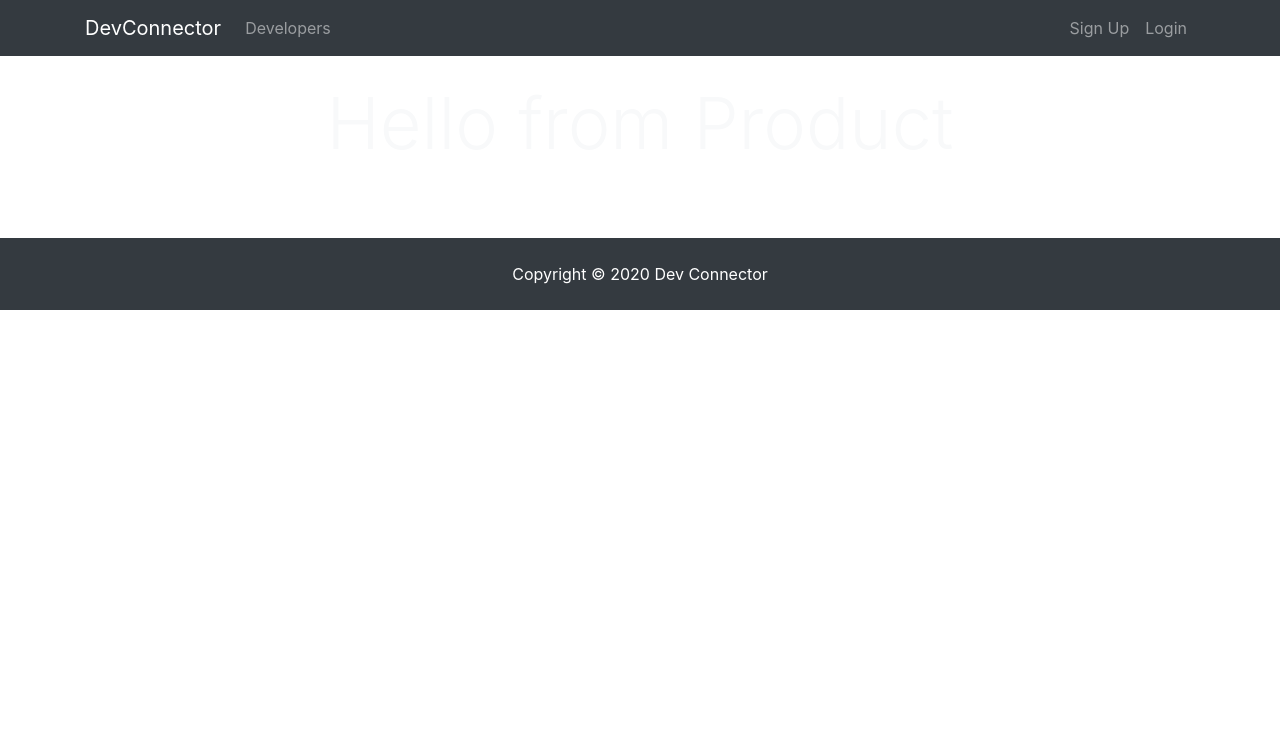
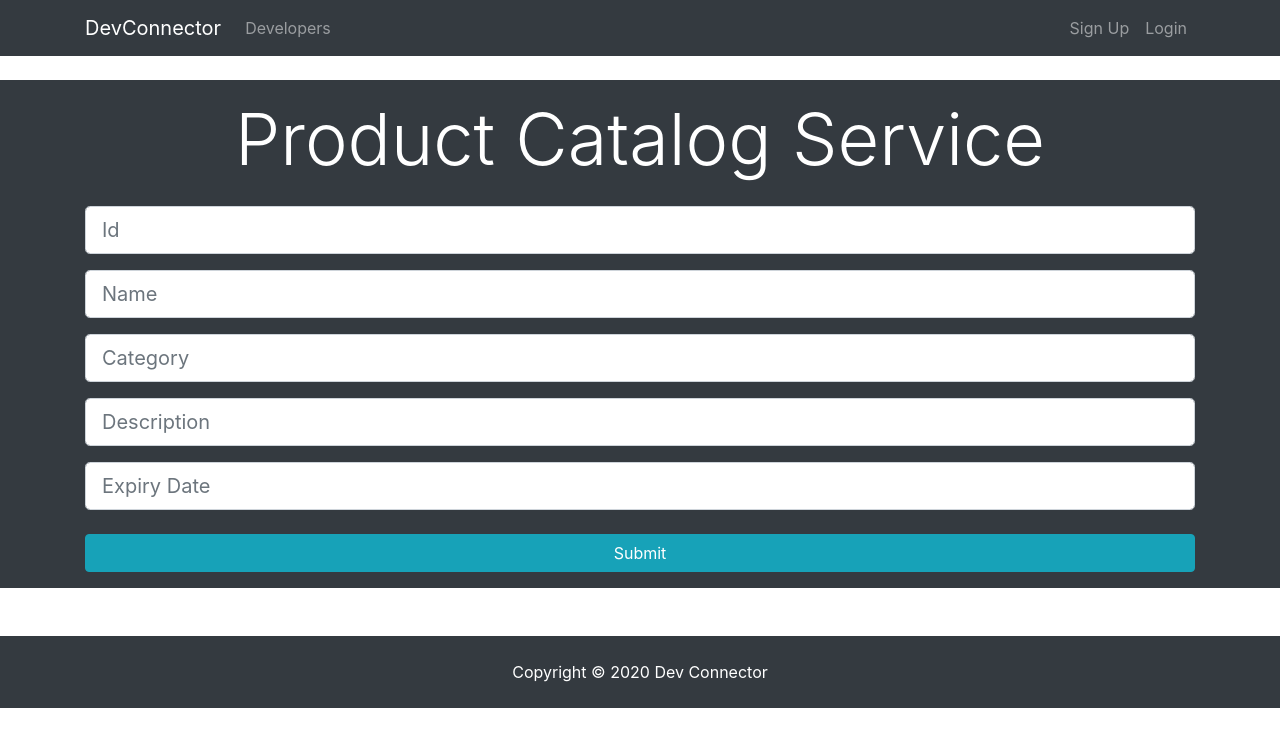
Before and after one commit to ethanMackowick1239/ProjectReact, a React (Create React App) app in the folder project-front-end/: page /Product in a window 1280 px wide. Shown: the top 746 px of the page. Built offline with nearby package versions, Linux system fonts and the light colour scheme.

Commit message:
product done?

```diff
--- a/project-front-end/public/index.html
+++ b/project-front-end/public/index.html
@@ -1,9 +1,9 @@
 <!DOCTYPE html>
 <html lang="en">
   <head>
-    <meta charset="utf-8" />
     <link rel="stylesheet" href="https://stackpath.bootstrapcdn.com/bootstrap/4.1.0/css/bootstrap.min.css" integrity="sha384-9gVQ4dYFwwWSjIDZnLEWnxCjeSWFphJiwGPXr1jddIhOegiu1FwO5qRGvFXOdJZ4" crossorigin="anonymous">
     <meta charset="utf-8" />
+    <link rel="icon" href="%PUBLIC_URL%/favicon.ico" />
     <meta name="viewport" content="width=device-width, initial-scale=1" />
     <meta name="theme-color" content="#000000" />
     <meta
--- a/project-front-end/src/App.js
+++ b/project-front-end/src/App.js
@@ -5,6 +5,9 @@ import Footer from './components/layouts/Footer'
 import Landing from './components/layouts/Landing'
 import Home from './components/layouts/Home'
 import Product from './components/layouts/Product'
+import Price from './components/layouts/Price'
+import Review from './components/layouts/Review'
+import Stock from './components/layouts/Stock'
 import Login from './components/auth/Login';
 import Register from './components/auth/Register';
 
@@ -20,9 +23,11 @@ function App() {
       <Route exact path="/" component={Landing}></Route>
       <Route exact path="/Home" component={Home}></Route>
       <Route exact path="/Product" component={Product}></Route>
+      <Route exact path="/Price" component={Price}></Route>
+      <Route exact path="/Stock" component={Stock}></Route>
+      <Route exact path="/Review" component={Review}></Route>
       <Route exact path="/Login" component={Login}></Route>
       <Route exact path="/Register" component={Register}></Route>
-
     <Footer></Footer>
     </Router>
     </div>
--- a/project-front-end/src/components/layouts/Home.jsx
+++ b/project-front-end/src/components/layouts/Home.jsx
@@ -6,25 +6,35 @@ export default class Home extends Component {
   render() {
     return (
       <div className="home">
-        <div className="dark-overlay landing-inner text-light">
+        <div className ="p-3 mb-2 bg-dark text-white">
           <div className="container">
             <div className="row">
               <div className="col-md-12 text-center">
-                <h1 className="display-3 mb-4">Project home pager</h1>
+                <h1 className="display-3 mb-4">Project home page</h1>
                 <p className="lead">
                   {" "}
-                  Create a developer profile/portfolio, share posts and get help
-                  from other developers
+                  Which service do you want to manipulate
                 </p>
-                <hr />
                 <Link to="/Product">
-                    <button type="button" class ="btn btn-lg btn-light">
+                    <button type="button" class ="btn btn-lg btn-info mr-2">
                     Product
                     </button>
                 </Link>
-                <a href="login.html" className="btn btn-lg btn-light">
-                  Login
-                </a>
+                <Link to="/Price">
+                    <button type="button" class ="btn btn-lg btn-info mr-2">
+                    Price
+                    </button>
+                </Link>
+                <Link to="/Stock">
+                    <button type="button" class ="btn btn-lg btn-info mr-2">
+                    Stock
+                    </button>
+                </Link>
+                <Link to="/Review">
+                    <button type="button" class ="btn btn-lg btn-info mr-2">
+                    Review
+                    </button>
+                </Link>
               </div>
             </div>
           </div>
--- a/project-front-end/src/components/layouts/Landing.jsx
+++ b/project-front-end/src/components/layouts/Landing.jsx
@@ -6,7 +6,7 @@ export default class Landing extends Component {
   render() {
     return (
       <div className="landing">
-        <div className="dark-overlay landing-inner text-light">
+        <div className ="p-3 mb-2 bg-dark text-white">
           <div className="container">
             <div className="row">
               <div className="col-md-12 text-center">
--- /dev/null
+++ b/project-front-end/src/components/layouts/Price.jsx
@@ -0,0 +1,19 @@
+import React, { Component } from "react";
+
+export default class Price extends Component {
+  render() {
+    return (
+      <div className="Price">
+        <div className="p-3 mb-2 bg-dark text-white">
+          <div className="container">
+            <div className="row">
+              <div className="col-md-12 text-center">
+                <h1 className="display-3 mb-4"> Price Service</h1>
+              </div>
+            </div>
+          </div>
+        </div>
+      </div>
+    );
+  }
+}
--- a/project-front-end/src/components/layouts/Product.jsx
+++ b/project-front-end/src/components/layouts/Product.jsx
@@ -1,14 +1,73 @@
-import React, { Component } from "react";
+import axios from "axios";
+import React, { Component } from 'react'
+
 
 export default class Product extends Component {
+  constructor() {
+    super();
+    this.state = {
+      productid:"",
+      productname: "",
+      category: "",
+      description:"",
+      expire:""
+    };
+  }
+
+  onSubmit = (e) => {
+    e.preventDefault();
+    console.log("Final state: " + JSON.stringify(this.state));
+    const product = {
+      productid: this.state.productid,
+      productname: this.state.productname,
+      category: this.state.category,
+      description: this.state.description,
+      expire: this.state.expire
+    };
+    axios
+      .post("http://localhost:9050/api/auth/signin", product)
+      .then((response) =>{ console.log(response.data)
+
+      localStorage.setItem('data',JSON.stringify(response.data))
+      })
+      .catch((err) => console.log(err));
+  };
+
+  handleChange = (event) => {
+    this.setState({
+      [event.target.name]: event.target.value,
+    });
+  };
   render() {
     return (
       <div className="Product">
-        <div className="dark-overlay landing-inner text-light">
+        <div className ="p-3 mb-2 bg-dark text-white">
           <div className="container">
             <div className="row">
               <div className="col-md-12 text-center">
-                <h1 className="display-3 mb-4"> Hello from Product</h1>
+                <h1 className="display-3 mb-4"> Product Catalog Service</h1>
+                <form  onSubmit={this.onSubmit}>
+                <div className="form-group">
+                      <input type="text" className="form-control form-control-lg" placeholder="Id" name="productid" required
+                      value={this.state.productid}
+                      onChange={this.handleChange} />
+                    </div>
+                    <div className="form-group">
+                      <input type="text" className="form-control form-control-lg" placeholder="Name" name="productname" required
+                      value={this.state.productname}
+                      onChange={this.handleChange} />
+                    </div>
+                    <div className="form-group">
+                      <input type="email" className="form-control form-control-lg" placeholder="Category" name="category" value={this.state.category} onChange={this.handleChange}/>
+                    </div>
+                    <div className="form-group">
+                      <input type="password" className="form-control form-control-lg" placeholder="Description" name="description"  value={this.state.description} onChange={this.handleChange}/>
+                    </div>
+                    <div className="form-group">
+                      <input type="password" className="form-control form-control-lg" placeholder="Expiry Date" name="expire" value={this.state.expire} onChange={this.handleChange} />
+                    </div>
+                    <input type="submit" className="btn btn-info btn-block mt-4" />
+                  </form>
               </div>
             </div>
           </div>
--- /dev/null
+++ b/project-front-end/src/components/layouts/Review.jsx
@@ -0,0 +1,19 @@
+import React, { Component } from "react";
+
+export default class Review extends Component {
+  render() {
+    return (
+      <div className="Review">
+        <div className ="p-3 mb-2 bg-dark text-white">
+          <div className="container">
+            <div className="row">
+              <div className="col-md-12 text-center">
+                <h1 className="display-3 mb-4">Review Service</h1>
+              </div>
+            </div>
+          </div>
+        </div>
+      </div>
+    );
+  }
+}
--- /dev/null
+++ b/project-front-end/src/components/layouts/Stock.jsx
@@ -0,0 +1,19 @@
+import React, { Component } from "react";
+
+export default class Stock extends Component {
+  render() {
+    return (
+      <div className="Stock">
+        <div className="p-3 mb-2 bg-dark text-white">
+          <div className="container">
+            <div className="row">
+              <div className="col-md-12 text-center">
+                <h1 className="display-3 mb-4"> Stock Service</h1>
+              </div>
+            </div>
+          </div>
+        </div>
+      </div>
+    );
+  }
+}
```
Also changed, not shown: 1 other file (tests, documents, lock files or other folders). Lines whose indentation alone changed are shown as unchanged.
